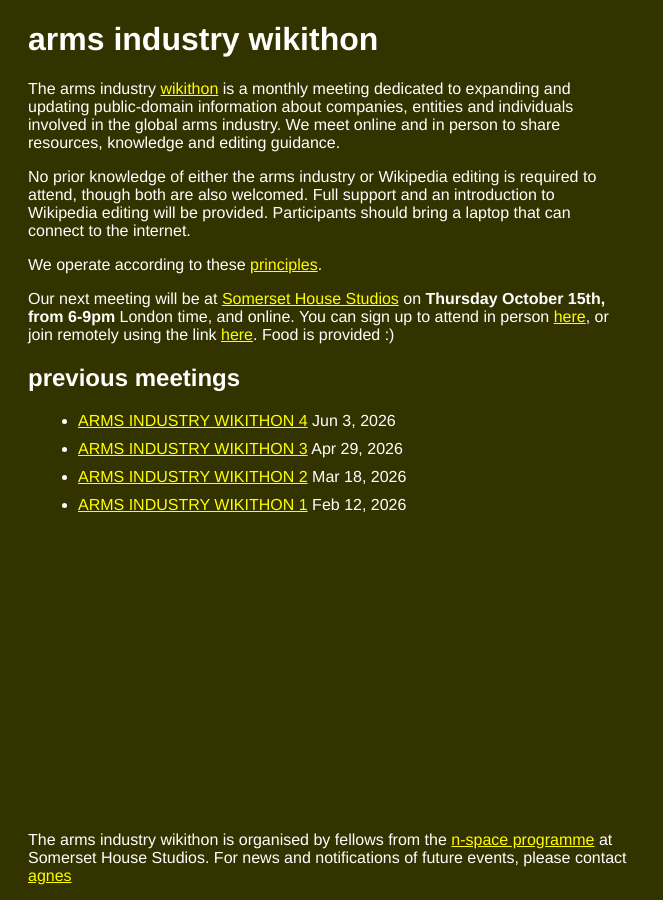
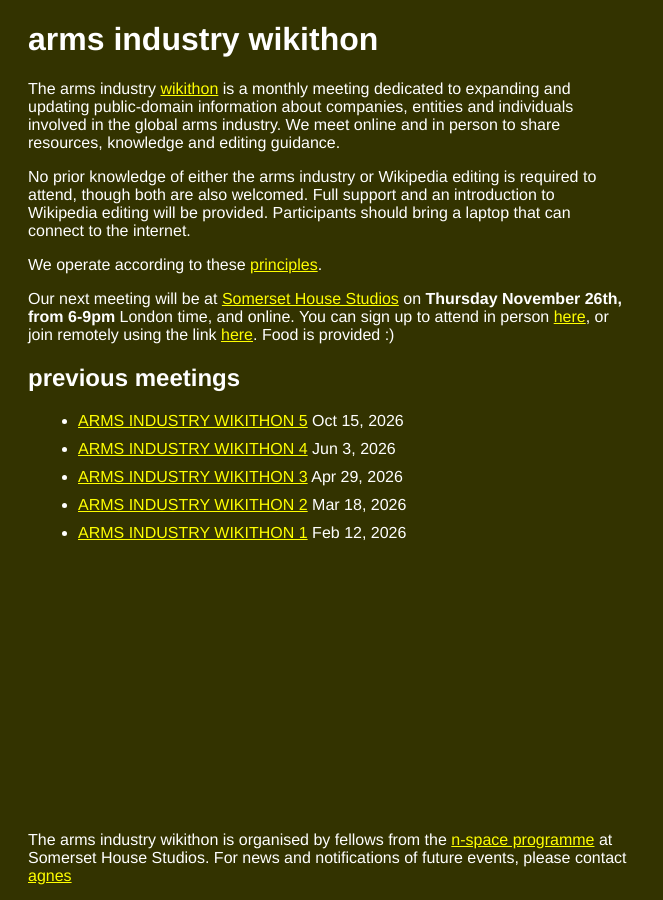
Before and after one commit to n-space-shs/arms-industry-wikithon, a Jekyll site: the page built from index.html, in a window 1280 px wide. Shown: the whole page, without its empty margins (0-663 px from the left). Built offline with Jekyll 4.4.1, drawn with Linux system fonts in a browser that asks for light colours.

```diff
--- a/index.html
+++ b/index.html
@@ -10,7 +10,7 @@ layout: main
 
 <p>We operate according to these <a href="{{ '/guidelines' | prepend: site.baseurl }}">principles</a>.</p>
 
-<p>Our next meeting will be at <a href="https://www.somersethouse.org.uk/somerset-house-studios">Somerset House Studios</a> on <b>Thursday October 15th, from 6-9pm</b> London time, and online. You can sign up to attend in person <a href="https://luma.com/ymdu31jp">here</a>, or join remotely using the link <a href="https://meet.jit.si/moderated/3ad1112e48d696f657da165272e90e2cab25a56253f778a262aa1eabd8109f93">here</a>. Food is provided :)</p>
+<p>Our next meeting will be at <a href="https://www.somersethouse.org.uk/somerset-house-studios">Somerset House Studios</a> on <b>Thursday November 26th, from 6-9pm</b> London time, and online. You can sign up to attend in person <a href="https://luma.com/ywbyntgz">here</a>, or join remotely using the link <a href="https://meet.jit.si/moderated/3ad1112e48d696f657da165272e90e2cab25a56253f778a262aa1eabd8109f93">here</a>. Food is provided :)</p>
 
 <h2>previous meetings</h2>
 
```
Also changed, not shown: _posts/2026-10-15-wikithon-5.md (added, +20 -0 lines), 2 other files.
